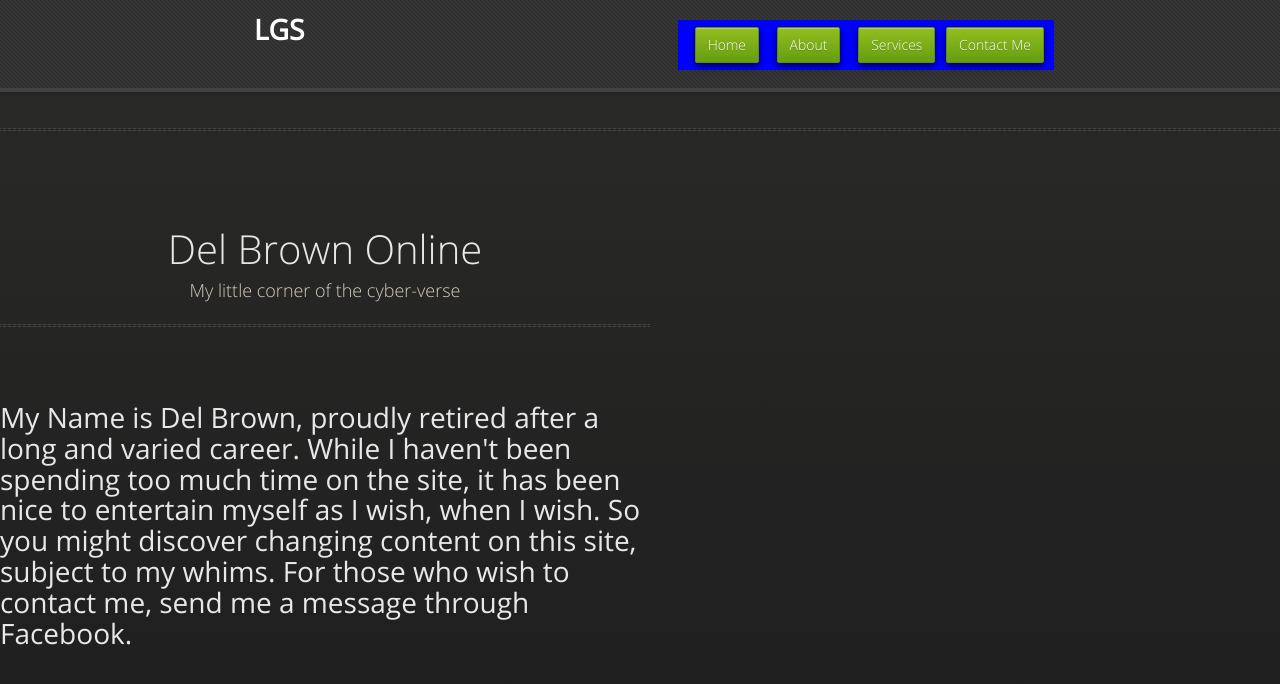
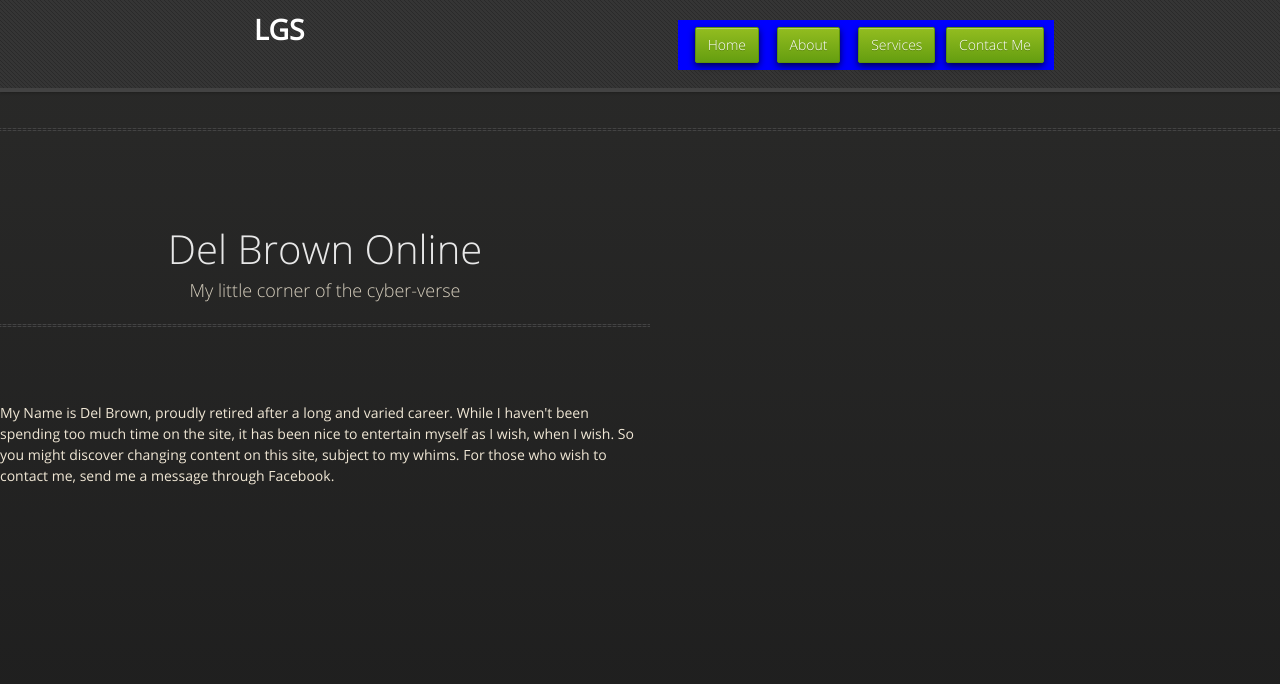
Before and after one commit to delonline/delonline.github.io, a Jekyll site: the page built from index.html, in a window 1280 px wide. Shown: the top 684 px of the page. Built offline with Jekyll 4.4.1, drawn with Linux system fonts in a browser that asks for light colours; nearby versions of some CDN libraries.

Commit message:
Update index.html

```diff
--- a/index.html
+++ b/index.html
@@ -2,27 +2,12 @@
 layout: default
 title: Del Brown, Retired Traveler
 ---
-
-
-
-    <!--<div class="wrapper;height:50px;text-align:center;float:none">-->
-
       <section>
         <div id="title">
           <h1>Del Brown Online</h1>
           <p>My little corner of the cyber-verse</p>
           <hr>
-          <!--span class="credits left">Project maintained by <a href="https://github.com/delonline">delonline</a></span>
-          <span class="credits right">Hosted on GitHub Pages &mdash; Theme by <a href="https://twitter.com/michigangraham">mattgraham</a></span>-->
         </div>
-
-        <h1>
-<!--<a name="About" id="delonlinegithubio" class="anchor" href="#delonlinegithubio" aria-hidden="true"><span class="octicon octicon-link"></span></a>-->
-<div id="main">
-
 <p>My Name is Del Brown, proudly retired after a long and varied career. While I haven't been spending too much time on the site,
   it has been nice to entertain myself as I wish, when I wish.  So you might discover changing content on this site,
   subject to my whims.  For those who wish to contact me, send me a message through Facebook.</p>
-
-
-    </div>
```
